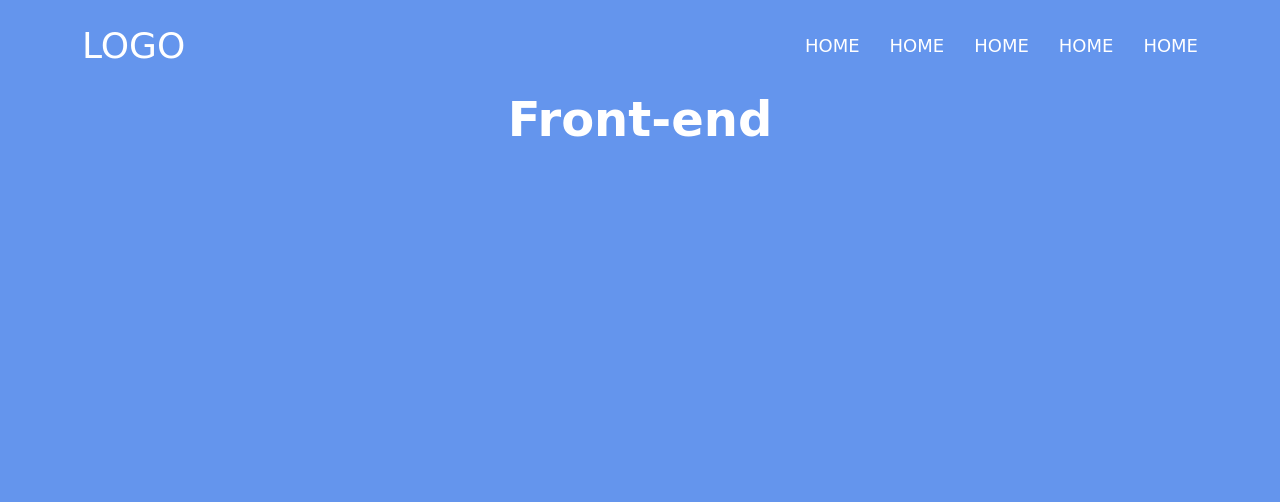
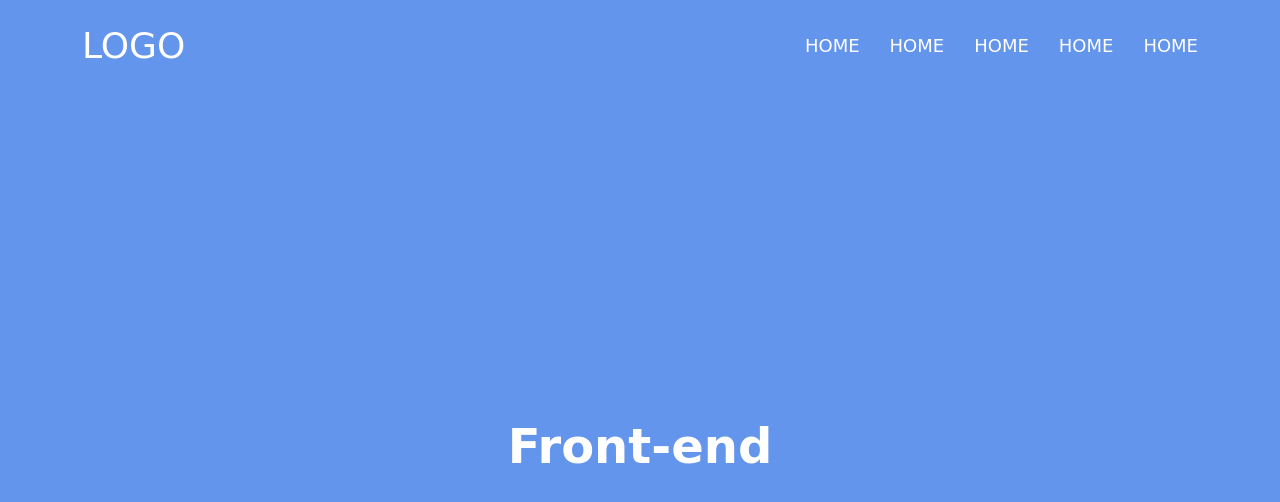
Before and after one commit to Rasuljon077/my-site, a plain HTML site: page index.html in a window 1280 px wide. Drawn offline with Linux system fonts and the light colour scheme.

Commit message:
add title

```diff
--- a/css/main.css
+++ b/css/main.css
@@ -26,6 +26,8 @@ img{
     background: cornflowerblue;
     min-height: 100dvh;
     transition: 0.4s;
+    display: flex;
+    flex-direction: column;
 }
 .nav{
     padding: 25px 0;
@@ -50,11 +52,13 @@ img{
     text-transform: uppercase;
     color: #fff;
 }
+.header-content{
+    display: flex;
+    align-items: center;
+    justify-content: center;
+    flex-grow: 1;
+}
 .header-title{
     font-size: 6vh;
     color: #fff;
-    display: flex;
-    justify-content: center;
-    /* align-items: center; */
-    flex-grow: 1;
 }
```
